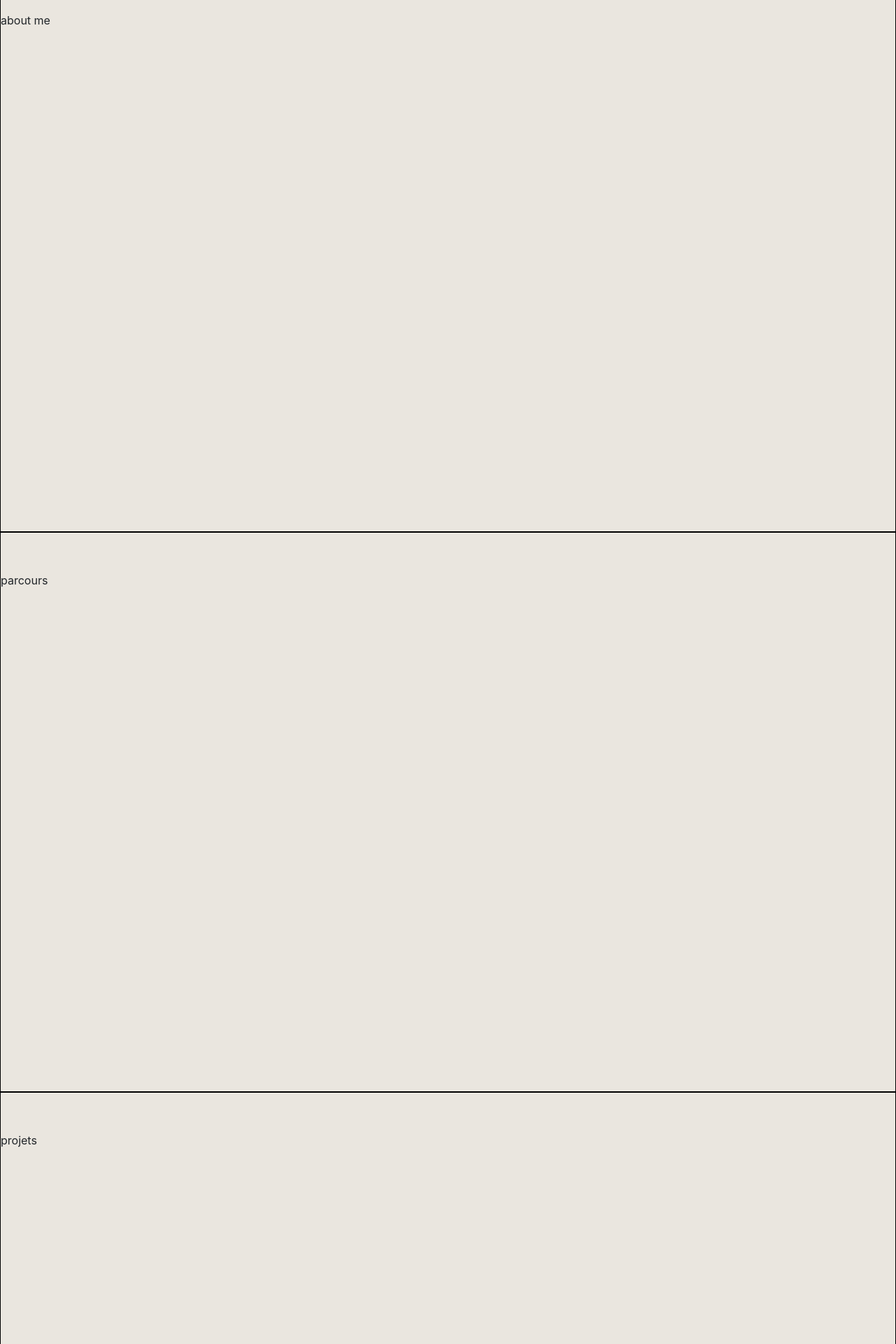
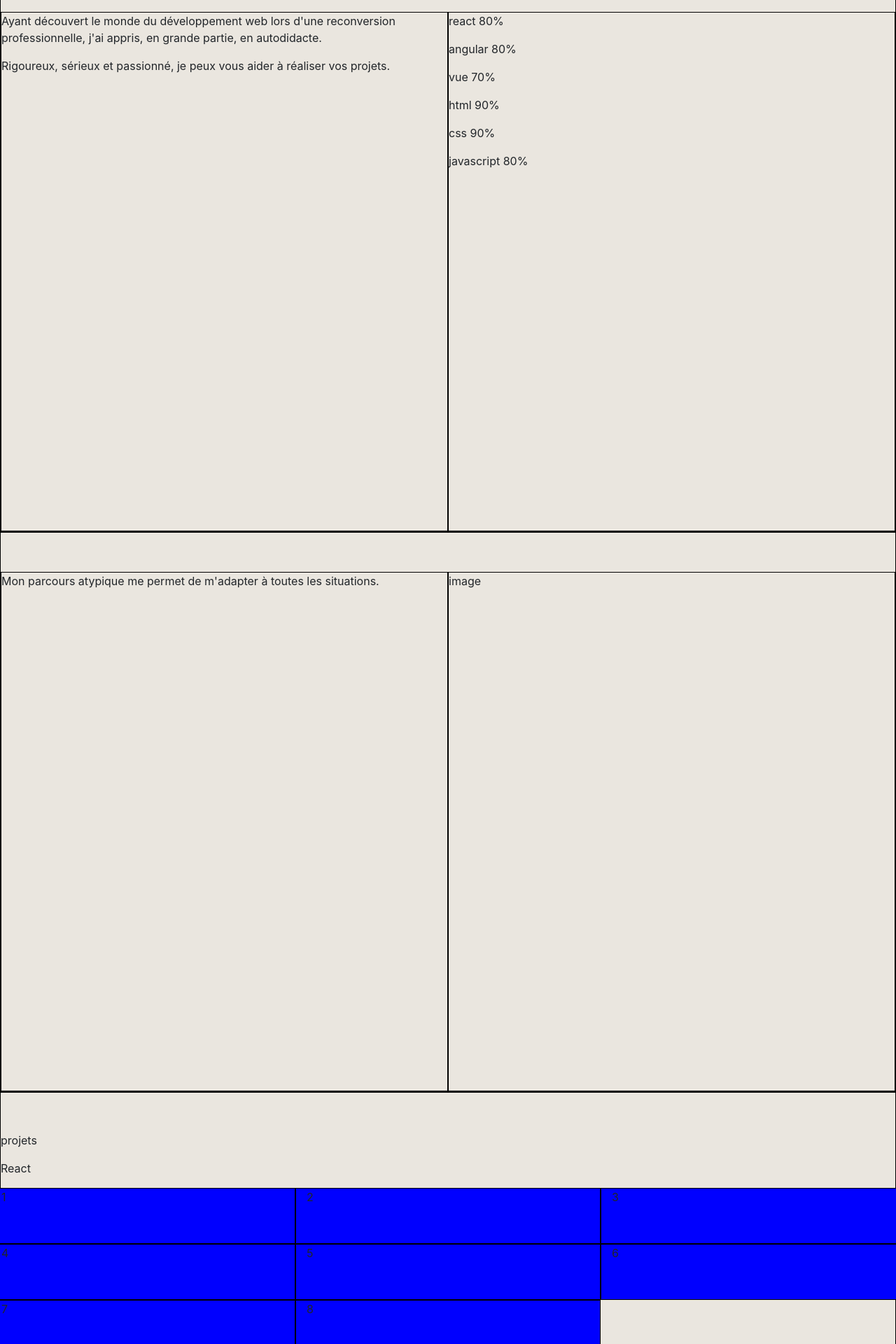
Before and after one commit to guillaumequeste/portfolio_guillaume, a React (Create React App) app: page / in a window 1280 px wide. Shown: the part 840-2760 px from the top of the page at 70% size. Built offline with nearby package versions, Linux system fonts and the light colour scheme.

Commit message:
maquette

```diff
--- a/src/App.css
+++ b/src/App.css
@@ -12,28 +12,117 @@
     right: 5%;
 }
 
+
+/* home */
+
 .home {
     height: 100vh;
     border: solid 1px black;
 }
 
+
+/* about me */
+
 .about_me {
     height: 100vh;
     padding-top: 7vh;
     border: solid 1px black;
+    display: flex;
+    flex-direction: column;
 }
+
+@media screen and (min-width: 768px) {
+    .about_me {
+        flex-direction: row;
+    }
+}
+
+.texte_about_me {
+    width: 100vw;
+    height: 50%;
+    border: solid 1px black;
+}
+
+@media screen and (min-width: 768px) {
+    .texte_about_me {
+        width: 50%;
+        height: 100%;
+    }
+}
+
+.barres {
+    width: 100vw;
+    height: 50%;
+    border: solid 1px black;
+}
+
+@media screen and (min-width: 768px) {
+    .barres {
+        width: 50%;
+        height: 100%;
+    }
+}
+
+
+/* parcours */
 
 .parcours {
     height: 100vh;
     padding-top: 7vh;
     border: solid 1px black;
+    display: flex;
+    flex-direction: column;
 }
 
+@media screen and (min-width: 768px) {
+    .parcours {
+        flex-direction: row;
+    }
+}
+
+.texte_parcours {
+    width: 100vw;
+    height: 50%;
+    border: solid 1px black;
+}
+
+@media screen and (min-width: 768px) {
+    .texte_parcours {
+        width: 50%;
+        height: 100%;
+    }
+}
+
+.image {
+    width: 100vw;
+    height: 50%;
+    border: solid 1px black;
+}
+
+@media screen and (min-width: 768px) {
+    .image {
+        width: 50%;
+        height: 100%;
+    }
+}
+
+
+/* projets */
+
 .projets {
-    height: 100vh;
+    min-height: 100vh;
     padding-top: 7vh;
     border: solid 1px black;
 }
+
+.projet {
+    height: 10vh;
+    border: solid 1px black;
+    background-color: blue;
+}
+
+
+/* contact */
 
 .contact {
     height: 20vh;
@@ -57,3 +146,7 @@
 .nav-link {
     width: 10vw;
 }
+
+.navbar-nav {
+    background-color: #eae6df;
+}
--- a/src/App.js
+++ b/src/App.js
@@ -1,30 +1,108 @@
-import React from 'react';
-import './App.css';
-import Header from './components/Header'
-import Helmet from './components/Helmet'
+import React from "react";
+import "./App.css";
+import Header from "./components/Header";
+import Helmet from "./components/Helmet";
 
 const App = () => (
   <>
-    <Helmet title={"Accueil Portfolio Guillaume Queste"}
-              link={"https://www.guillaumequeste.fr"} />
+    <Helmet
+      title={"Accueil Portfolio Guillaume Queste"}
+      link={"https://www.guillaumequeste.fr"}
+    />
     <Header />
     <div className="app">
-      <a href="/" class="accueil">accueil</a>
+      <a href="/" class="accueil">
+        accueil
+      </a>
+
+      {/* home */}
       <div class="home">home</div>
+
+      {/* about me */}
       <div class="about_me" id="about_me">
-        <p>about me</p>
+        <div class="texte_about_me">
+          <p>
+            Ayant découvert le monde du développement web lors d'une
+            reconversion professionnelle, j'ai appris, en grande partie, en
+            autodidacte.
+          </p>
+          <p>
+            Rigoureux, sérieux et passionné, je peux vous aider à réaliser vos
+            projets.
+          </p>
+        </div>
+        <div class="barres">
+          <p>react 80%</p>
+          <p>angular 80%</p>
+          <p>vue 70%</p>
+          <p>html 90%</p>
+          <p>css 90%</p>
+          <p>javascript 80%</p>
+        </div>
       </div>
+
+      {/* parcours */}
       <div class="parcours" id="parcours">
-        <p>parcours</p>
+        <div class="texte_parcours">
+          <p>
+            Mon parcours atypique me permet de m'adapter à toutes les
+            situations.
+          </p>
+        </div>
+        <div class="image">
+          <p>image</p>
+        </div>
       </div>
+
+      {/* projets */}
       <div class="projets" id="projets">
         <p>projets</p>
+        <p>React</p>
+        <div class="row">
+          <div class="col-6 col-md-4 projet">1</div>
+          <div class="col-6 col-md-4 projet">2</div>
+          <div class="col-6 col-md-4 projet">3</div>
+          <div class="col-6 col-md-4 projet">4</div>
+          <div class="col-6 col-md-4 projet">5</div>
+          <div class="col-6 col-md-4 projet">6</div>
+          <div class="col-6 col-md-4 projet">7</div>
+          <div class="col-6 col-md-4 projet">8</div>
+        </div>
+        <p>Angular</p>
+        <div class="row">
+          <div class="col-6 col-md-4 projet">1</div>
+          <div class="col-6 col-md-4 projet">2</div>
+        </div>
+        <p>Vue</p>
+        <div class="row">
+          <div class="col-6 col-md-4 projet">1</div>
+        </div>
+        <p>HTML/CSS</p>
+        <div class="row">
+          <div class="col-6 col-md-4 projet">1</div>
+          <div class="col-6 col-md-4 projet">2</div>
+          <div class="col-6 col-md-4 projet">3</div>
+        </div>
+        <p>JS</p>
+        <div class="row">
+          <div class="col-6 col-md-4 projet">1</div>
+          <div class="col-6 col-md-4 projet">2</div>
+        </div>
+        <p>PHP</p>
+        <div class="row">
+          <div class="col-6 col-md-4 projet">1</div>
+          <div class="col-6 col-md-4 projet">2</div>
+        </div>
+        <p>Autres projets React + backend</p>
+        <p>lien</p>
       </div>
+
+      {/* contact */}
       <div class="contact" id="contact">
         <p>contact</p>
       </div>
     </div>
   </>
-)
+);
 
 export default App;
```
